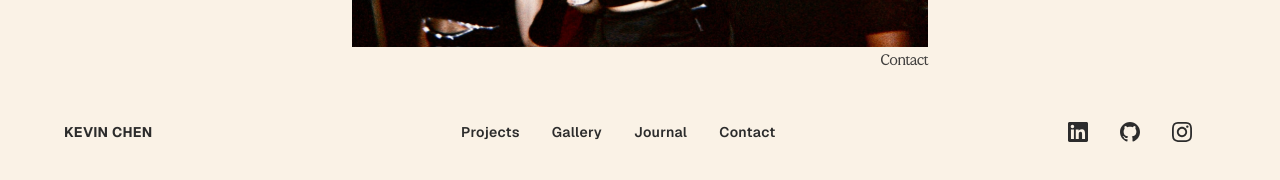
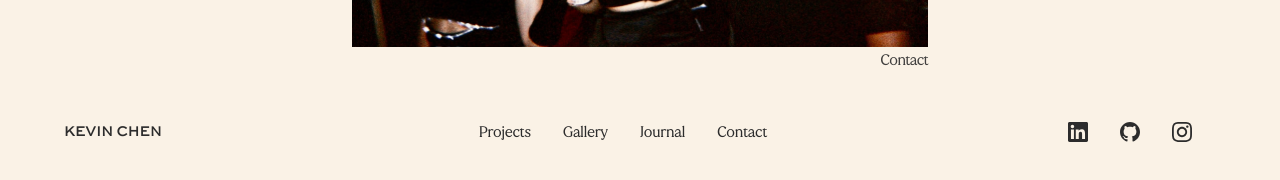
Before and after one commit to KevinChen2211/personal-portfolio, a Next.js app: page / in a window 1280 px wide. Shown: the part 5560-5740 px from the top of the page. Built offline with nearby package versions, Linux system fonts and the light colour scheme; a web font is replaced by a local one.

Commit message:
fix missing font

```diff
--- a/app/globals.css
+++ b/app/globals.css
@@ -12,13 +12,6 @@
   --duration-slow: 1400ms;
   --duration-slower: 1800ms;
   --duration-slowest: 2400ms;
-
-  /* Editorial serif stack. --font-display is the next/font (Playfair) variable
-     set in layout.tsx; --font-serif-name prepends the display face used for
-     the wordmark. */
-  --font-serif: "Juana", var(--font-display), "Playfair Display",
-    "Times New Roman", serif;
-  --font-serif-name: "Sweet Rosetia Sans", var(--font-serif);
 }
 
 @theme inline {
@@ -111,6 +104,17 @@ body {
   -webkit-font-smoothing: antialiased;
   -moz-osx-font-smoothing: grayscale;
   text-rendering: optimizeLegibility;
+
+  /* Editorial serif stack. Defined on `body` (not `:root`) because
+     --font-display is the next/font (Playfair) variable that next/font scopes
+     to the <body> className — it is not available on <html>/:root, so a
+     :root-level var(--font-display) would resolve to nothing and invalidate
+     the whole declaration. The var() fallback keeps the stack a serif even if
+     --font-display is ever missing. --font-serif-name prepends the display
+     face used for the wordmark. */
+  --font-serif: "Juana", var(--font-display, "Playfair Display"),
+    "Times New Roman", serif;
+  --font-serif-name: "Sweet Rosetia Sans", var(--font-serif);
 }
 
 /* Mobile touch optimizations */
--- a/app/layout.tsx
+++ b/app/layout.tsx
@@ -77,7 +77,7 @@ export default function RootLayout({
   children: React.ReactNode;
 }>) {
   return (
-    <html lang="en" suppressHydrationWarning>
+    <html lang="en" data-scroll-behavior="smooth" suppressHydrationWarning>
       <body
         className={`${geistSans.variable} ${geistMono.variable} ${playfairDisplay.variable} antialiased`}
         suppressHydrationWarning
```
